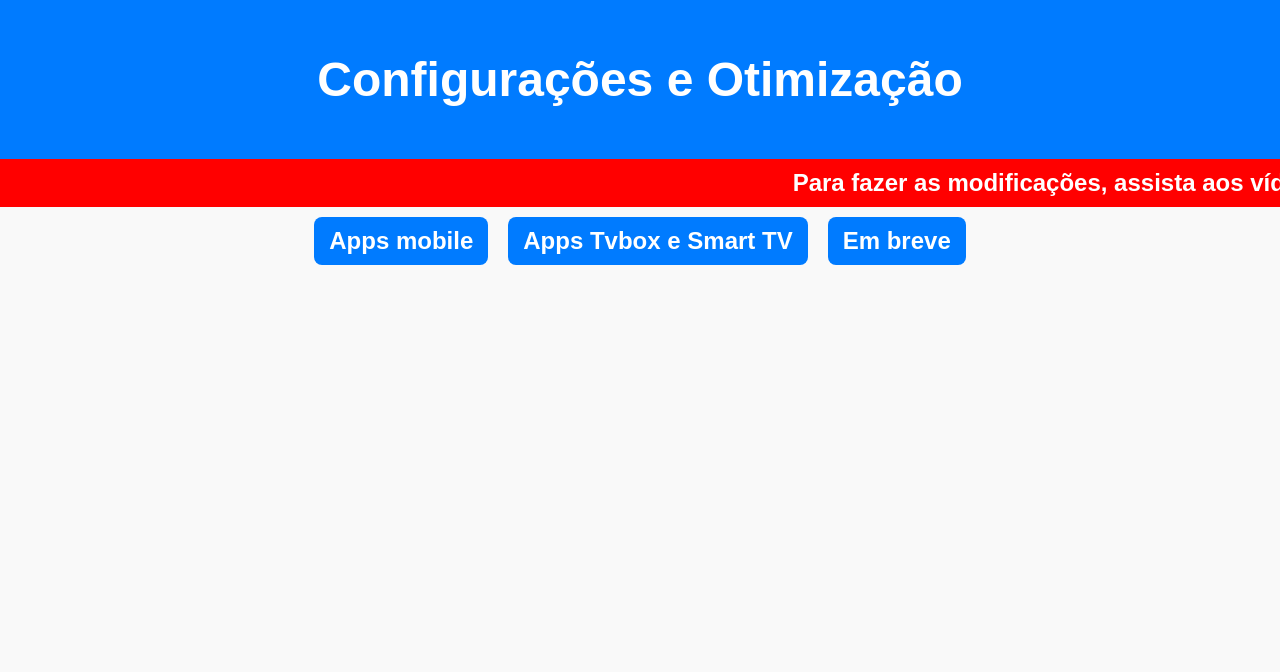
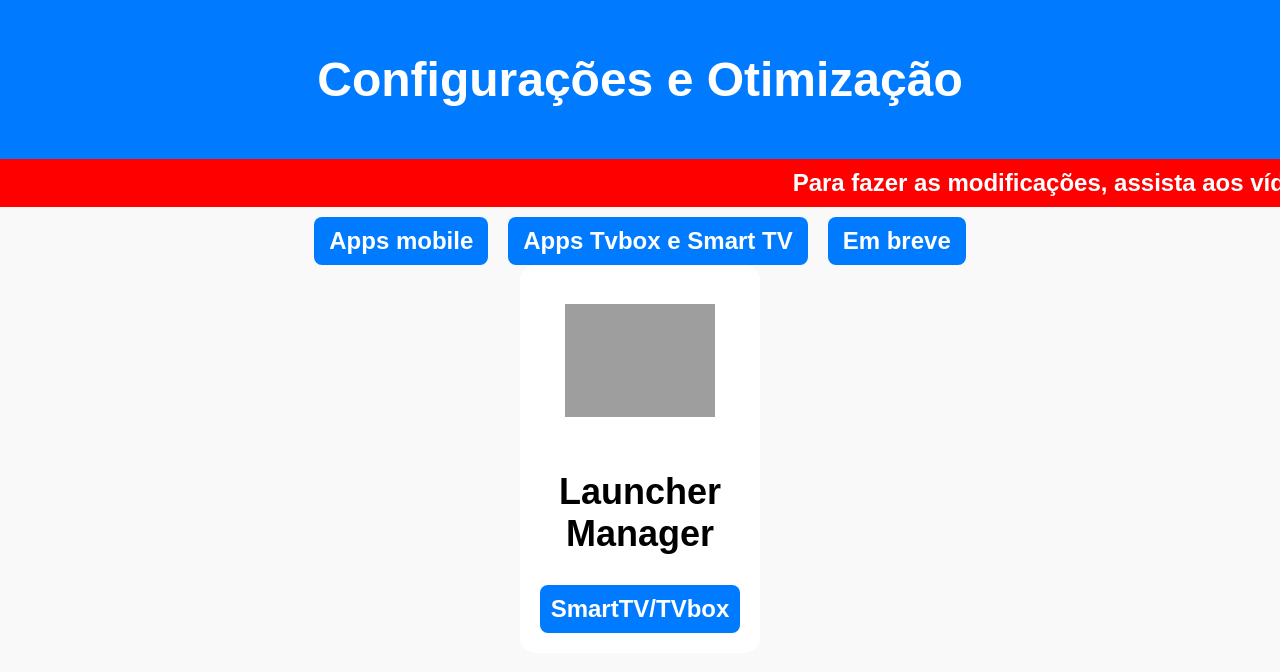
Before and after one commit to Joaozim0/ASA-APPS, a plain HTML site: page configuração-tv.html in a window 1280 px wide. Drawn offline with Linux system fonts and the light colour scheme; grey boxes are pictures that could not be loaded.

Commit message:
Atualizar o configuração-tv.html

```diff
--- a/configuração-tv.html
+++ b/configuração-tv.html
@@ -122,3 +122,13 @@
         <a href="index.html">Apps Tvbox e Smart TV</a>
         <a href="#">Em breve</a>
     </div>
+    <div class="app-card">
+            <img src="https://raw.githubusercontent.com/Joaozim0/Image/refs/heads/main/IMG_2473.png" alt="Launcher Manager">
+            <h2>Launcher Manager</h2>
+            <div class="buttons">
+                <a href="https://www.mediafire.com/file/ifj7c6az3zlszus/Launcher+Manager+v1.0.3.apk/file">SmartTV/TVbox</a>
+            </div>
+        </div>
+    </div>
+</body>
+</html>
```
